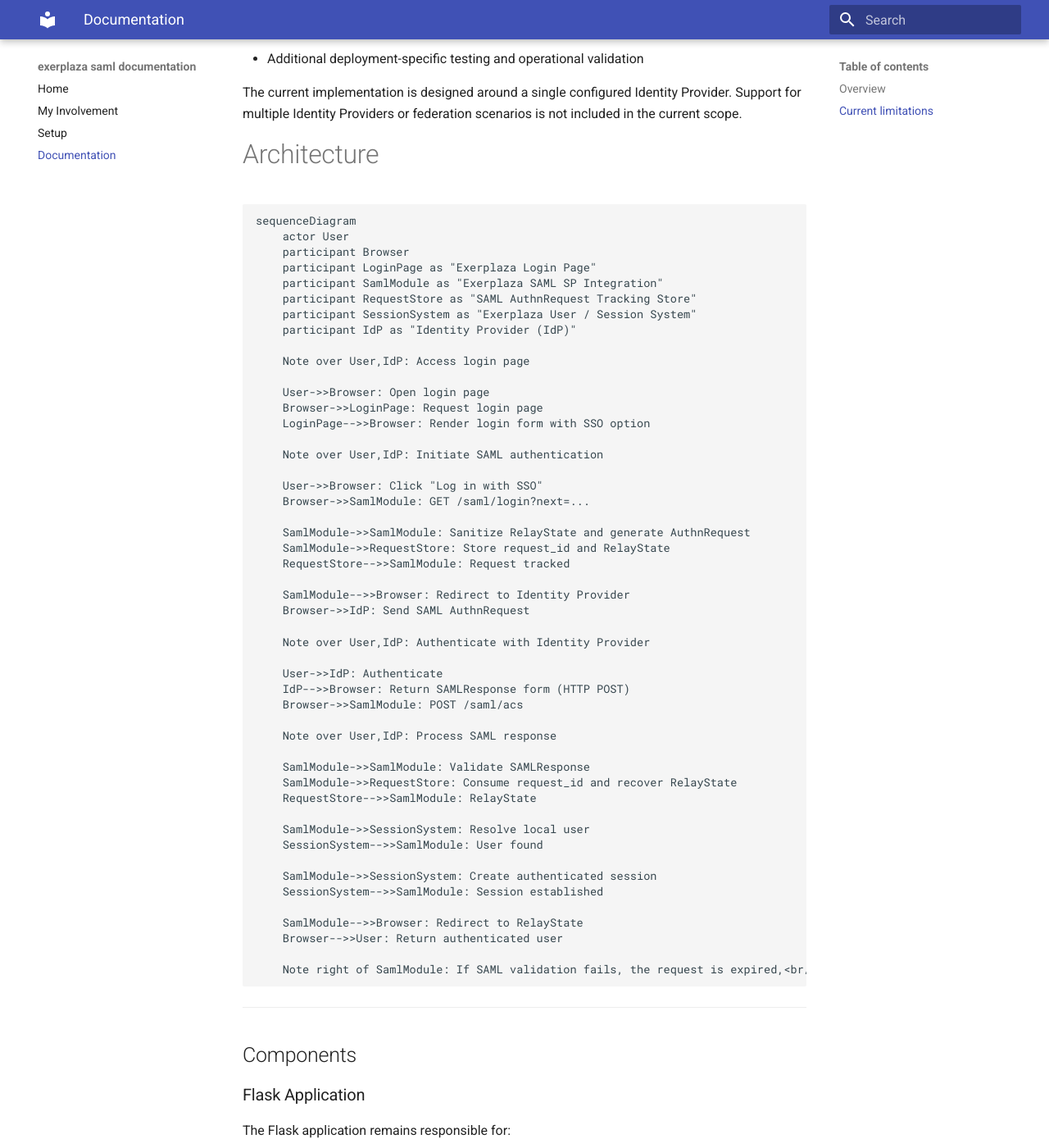
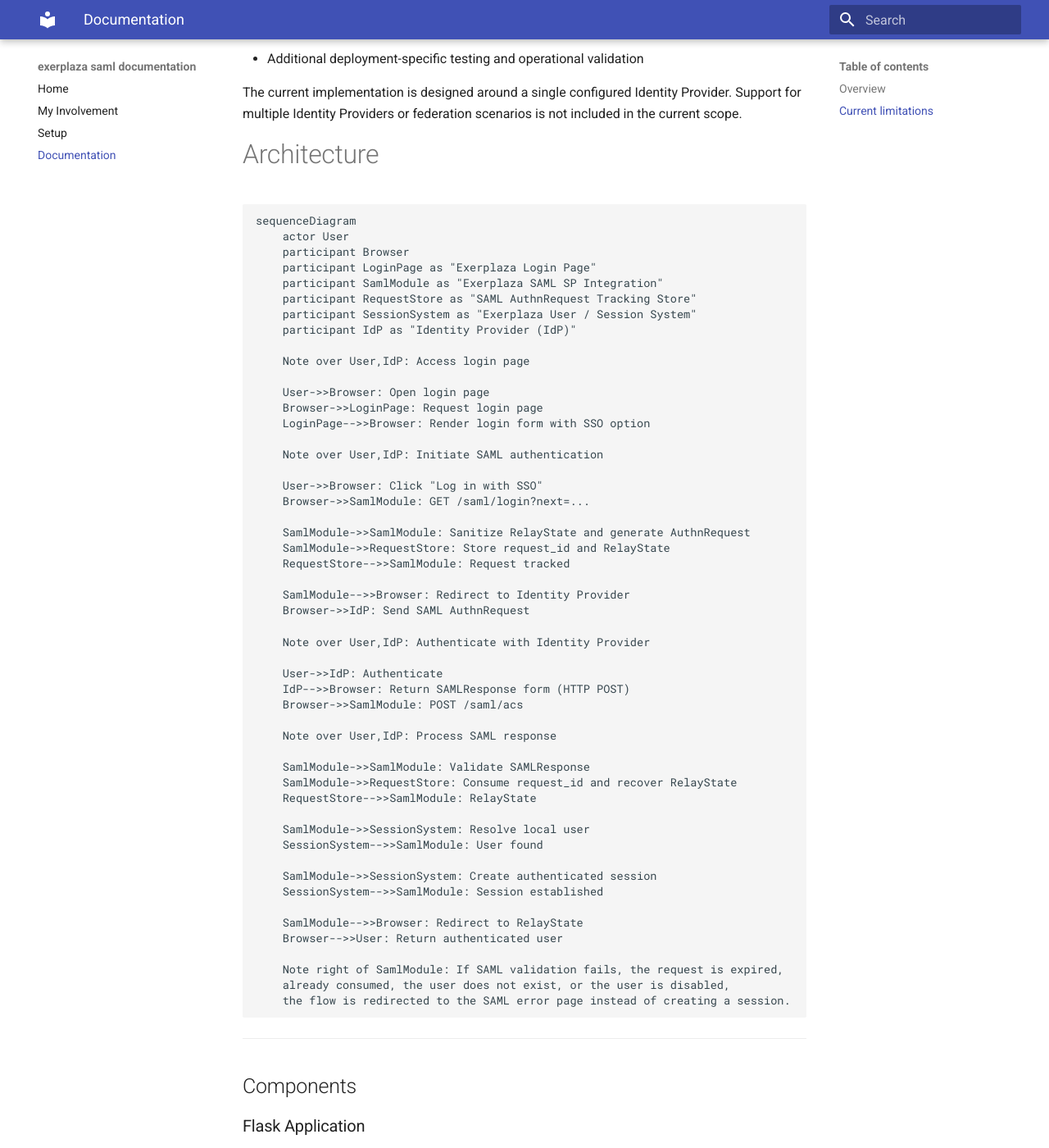
Before and after one commit to acquanaturaleminerale/acquanaturaleminerale.github.io, an MkDocs documentation site: the page built from docs/documentation.md, in a window 1280 px wide and 1400 px high, scrolled down 1181 px. Shown: the whole window at 82% size. Built offline with MkDocs 1.6.1 and Material for MkDocs 9.7.7, drawn with Linux system fonts in a browser that asks for light colours.

````diff
--- a/docs/documentation.md
+++ b/docs/documentation.md
@@ -83,7 +83,9 @@ sequenceDiagram
     SamlModule-->>Browser: Redirect to RelayState
     Browser-->>User: Return authenticated user
 
-    Note right of SamlModule: If SAML validation fails, the request is expired,<br/>already consumed, the user does not exist, or the<br/>user is disabled, the flow is redirected to the<br/>SAML error page instead of creating a session.
+    Note right of SamlModule: If SAML validation fails, the request is expired,
+    already consumed, the user does not exist, or the user is disabled,
+    the flow is redirected to the SAML error page instead of creating a session.
 ```
 
 ---
````
